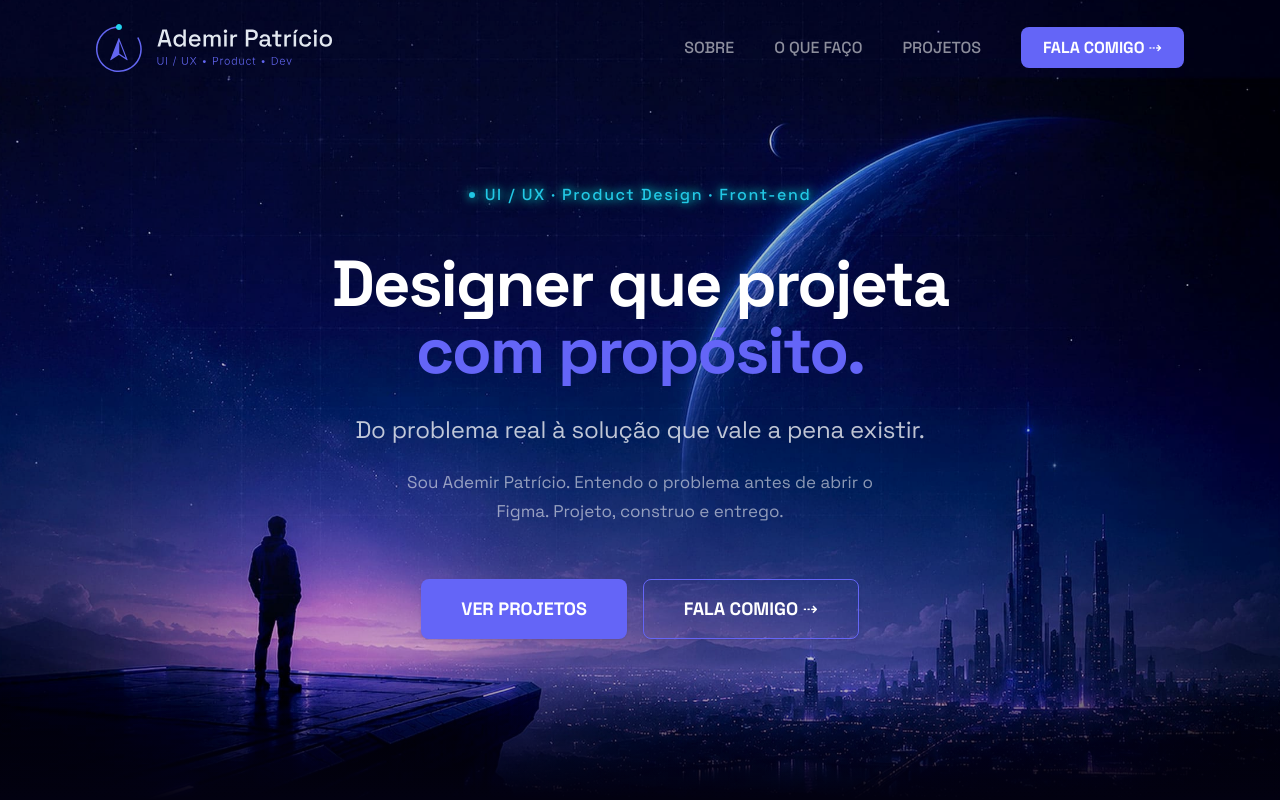
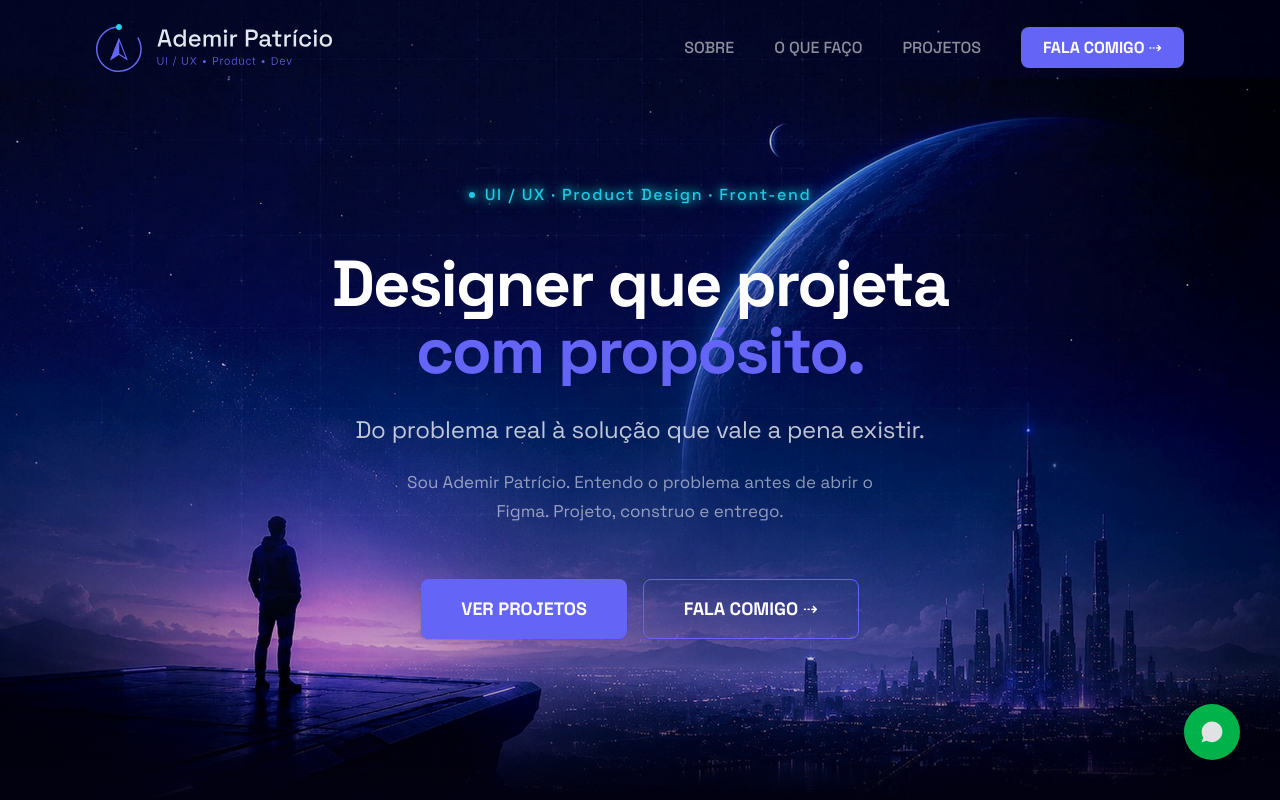
Before and after one commit to ademirpatricio/portfolio, a React (Vite) app: page / in a window 1280 px wide. Shown: the top 800 px of the page. Built offline with nearby package versions, Linux system fonts and the light colour scheme.

Commit message:
continuando o projeto

```diff
--- a/src/blocs/HomeCta.jsx
+++ b/src/blocs/HomeCta.jsx
@@ -30,7 +30,7 @@ function HomeCta() {
 
           <div className="absolute inset-0 bg-[radial-gradient(ellipse_70%_80%_at_50%_50%,rgba(100,101,247,0.1)_0%,transparent_65%),radial-gradient(ellipse_40%_40%_at_80%_20%,rgba(34,200,229,0.05)_0%,transparent_50%)]" />
           <div className="relative z-10 mx-auto max-w-[640px] px-6 md:px-12">
-            <span className="mb-4 inline-block text-[11px] font-medium uppercase tracking-[0.15em] text-cosmic-blue">
+            <span className="mb-4 inline-block text-[11px] font-medium uppercase tracking-[0.15em] text-neon text-orbit-cyan">
               Contato
             </span>
             <h2
@@ -45,7 +45,7 @@ function HomeCta() {
               Se você tem um projeto, uma vaga ou uma ideia no papel, esse pode
               ser o começo.
             </p>
-            <Button variant="secondary" href="#contato" size="lg">Fala comigo ⇢</Button>
+            <Button variant="secondary" href="https://wa.me/5581998590849?text=Ol%C3%A1!%20Gostaria%20de%20falar%20com%20Ademir%20Patr%C3%ADcio" size="lg" target="_blank">Fala comigo ⇢</Button>
           </div>
           <Fade site="lg" color="midnightdeep"/>
         </section>
--- a/src/blocs/HomeHero.jsx
+++ b/src/blocs/HomeHero.jsx
@@ -85,7 +85,7 @@ function HomeHero() {
 
         <div className="mx-auto flex flex-col sm:flex-row gap-4 justify-center">
           <Button variant="primary" href="#projects" size="lg">Ver projetos</Button>
-          <Button variant="secondary" href="#contato" size="lg">Fala comigo ⇢</Button>
+          <Button variant="secondary" href="#contact" size="lg">Fala comigo ⇢</Button>
         </div>
 
       </div>
--- a/src/layout/Footer.jsx
+++ b/src/layout/Footer.jsx
@@ -1,3 +1,5 @@
+import Whatsapp from '../ui/Whatsapp'
+
 function Footer(){
     return(
       <footer className="flex flex-col items-center justify-between gap-4
@@ -45,7 +47,9 @@ function Footer(){
             </a>
           </li>
         </ul>
+        <Whatsapp/>
       </footer>
+
     )
 }
 export default Footer;
--- a/src/ui/Button.jsx
+++ b/src/ui/Button.jsx
@@ -3,6 +3,7 @@ function Button({
   href = '#',
   variant = 'primary',
   size = 'md',
+  target,
   className = '',
   iconRight
 }) {
@@ -53,6 +54,7 @@ function Button({
   return (
 
     <a href={href}
+    target={target}
 
       className={`
         inline-flex items-center justify-center gap-3
--- a/src/ui/Title.jsx
+++ b/src/ui/Title.jsx
@@ -1,8 +1,8 @@
 function Title ({span, title, content}){
     return (
         <>
-            <span className="mb-4 text-neon inline-block text-[11px] font-medium uppercase
-            tracking-[0.15em] text-md text-orbit-cyan">
+            <span className="mb-4 text-neon text-orbit-cyan inline-block text-[11px] font-medium uppercase
+            tracking-[0.15em] text-md ">
                 {span}
               </span>
               <h2
--- /dev/null
+++ b/src/ui/Whatsapp.jsx
@@ -0,0 +1,37 @@
+export default function Whatsapp() {
+    return (
+      <a
+        href="https://wa.me/5581998590849?text=Ol%C3%A1!%20Gostaria%20de%20falar%20com%20Ademir%20Patr%C3%ADcio"
+        target="_blank"
+        rel="noopener noreferrer"
+        aria-label="Abrir conversa no WhatsApp"
+        className="
+          fixed
+          bottom-10
+          right-10
+          w-14
+          h-14
+          flex
+          items-center
+          justify-center
+          rounded-full
+          bg-green-500
+          hover:bg-green-600
+          text-white
+          shadow-lg
+          transition
+          duration-300
+          animate-pulse
+          z-[999]
+        "
+      >
+        <svg
+  xmlns="http://www.w3.org/2000/svg"
+  viewBox="0 0 448 512"
+  className="w-6 h-6 fill-current"
+>
+  <path d="M380.9 97.1C339 55.1 283.2 32 224.8 32 103.3 32 4.1 131.2 4.1 252.7c0 44.5 11.6 87.9 33.6 126.1L0 480l104.3-37.3c36.6 20 77.8 30.6 120.5 30.6h.1c121.5 0 220.7-99.2 220.7-220.7 0-58.4-23.1-114.2-64.7-156.2z"/>
+</svg>
+      </a>
+    )
+  }
```
